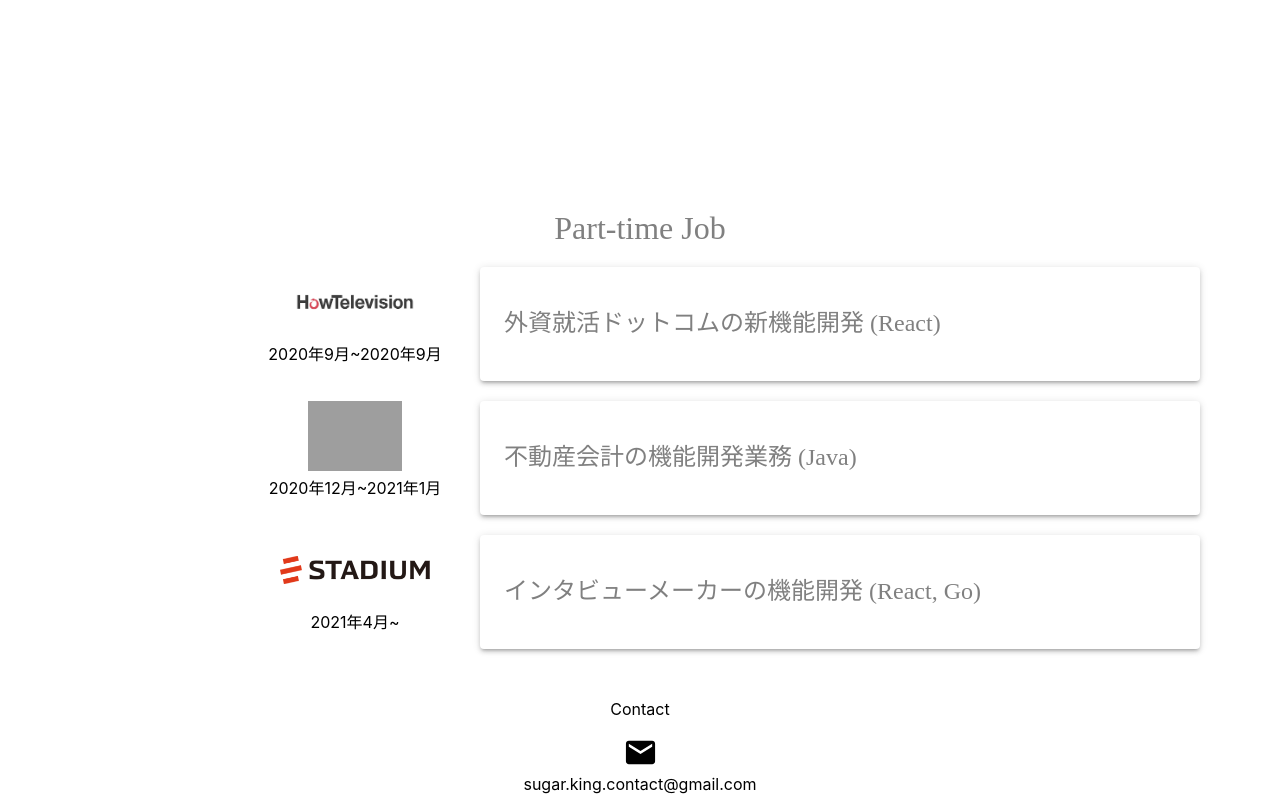
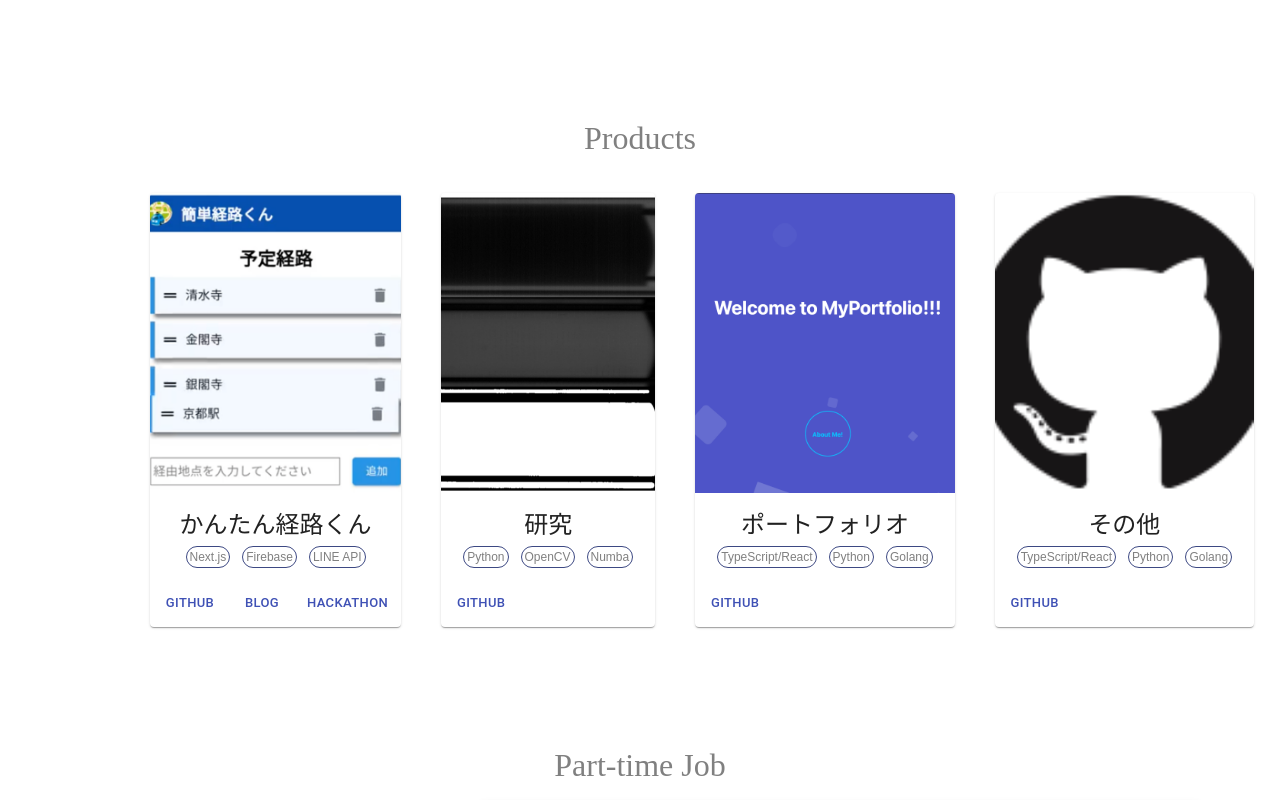
Before and after one commit to sugar-cat7/my-portfolio, a Next.js app: page / in a window 1280 px wide. Shown: the part 840-1640 px from the top of the page. Built offline with nearby package versions, Linux system fonts and the light colour scheme; grey boxes are pictures that could not be loaded.

Commit message:
fix layout and product add

```diff
--- a/assets/data.json
+++ b/assets/data.json
@@ -26,5 +26,45 @@
     "外資就活ドットコムの新機能開発",
     "不動産会計の機能開発業務",
     "インタビューメーカーの機能開発"
+  ],
+  "devEx": [
+    {
+      "id": 0,
+      "url": "/images/dev_exp/keiro.png",
+      "title": "かんたん経路くん",
+      "skill": ["Next.js", "Firebase", "LINE API"],
+      "link": {
+        "GitHub": "https://github.com/toshikingggg/MobilityApp",
+        "Blog": "https://sugarking.hatenablog.com/entry/2021/07/26/200000",
+        "Hackathon": "https://nyle-hack.com/"
+      }
+    },
+    {
+      "id": 1,
+      "url": "/images/dev_exp/opencv.png",
+      "title": "研究",
+      "skill": ["Python", "OpenCV", "Numba"],
+      "link": {
+        "GitHub": "https://github.com/toshikingggg/lab"
+      }
+    },
+    {
+      "id": 2,
+      "url": "/images/dev_exp/portfolio.png",
+      "title": "ポートフォリオ",
+      "skill": ["TypeScript/React", "Python", "Golang"],
+      "link": {
+        "GitHub": "https://github.com/toshikingggg/my-portfolio"
+      }
+    },
+    {
+      "id": 3,
+      "url": "/images/github.png",
+      "title": "その他",
+      "skill": ["TypeScript/React", "Python", "Golang"],
+      "link": {
+        "GitHub": "https://github.com/toshikingggg"
+      }
+    }
   ]
 }
--- a/components/About.module.css
+++ b/components/About.module.css
@@ -74,6 +74,7 @@
   position: relative;
   height: 60px;
   width: 240px;
+
   font-size: 1.6em;
   padding: 0 2em;
   cursor: pointer;
--- a/components/Career.module.css
+++ b/components/Career.module.css
@@ -20,7 +20,7 @@
 }
 
 .corp {
-  margin-bottom: 16px;
+  /* margin-bottom: 16px; */
 }
 .corpspacer {
   margin-bottom: 16px;
@@ -37,7 +37,7 @@
 @media screen and (min-width: 900px) {
   .wrappercareer {
     margin-top: 100px;
-    height: 100vh;
+    height: 100%;
 
     /* margin: 0 auto; */
   }
@@ -52,10 +52,10 @@
     grid-template-areas: 'corpicon   corptext';
     grid-template-columns: 1fr 3fr;
     margin: 20px;
-    /* text-align: center;
-    justify-content: center; */
-    margin-left: 200px;
-
+    text-align: center;
+    justify-content: center;
+    /* margin-left: 200px; */
+    /* align-items: center; */
     /* margin: 0 auto; */
   }
 
@@ -63,6 +63,9 @@
     grid-area: corpicon;
     /* border-radius: 9999px; */
     object-fit: contain;
+    /* display: flex;
+    align-items: center;
+    justify-content: center; */
   }
 
   .corptext {
@@ -82,3 +85,9 @@
     margin: 0 auto;
   }
 }
+
+@media screen and (min-width: 1200px) {
+  .corp {
+    margin-left: 200px;
+  }
+}
--- /dev/null
+++ b/components/DevCards.module.css
@@ -0,0 +1,42 @@
+.cardtext {
+  color: gray;
+  border: solid 1.5px rgba(0, 17, 93, 0.76);
+  border-radius: 9999px;
+  padding: 3px;
+  margin: 6px;
+  font-size: 12px;
+}
+.container {
+  /* height: 100vh; */
+}
+.wrapper {
+  /* margin-left: 100px; */
+  text-align: center;
+  /* margin-right: 30px; */
+  align-items: center;
+}
+
+.wrapperInner {
+  margin: 20px;
+}
+.text {
+  font-size: 24px;
+  color: grey;
+  font-family: 'Times New Roman', Times, serif;
+  margin-bottom: 16px;
+  /* width: 650px; */
+}
+.cardmedia {
+  height: '400';
+  width: '300';
+}
+@media screen and (min-width: 900px) {
+  .wrapper {
+    display: flex;
+    margin-left: 100px;
+    margin-right: 100px;
+  }
+  .text {
+    font-size: 32px;
+  }
+}
--- /dev/null
+++ b/components/DevCards.tsx
@@ -0,0 +1,78 @@
+import { makeStyles } from '@material-ui/core/styles';
+import Card from '@material-ui/core/Card';
+import CardActionArea from '@material-ui/core/CardActionArea';
+import CardActions from '@material-ui/core/CardActions';
+import CardContent from '@material-ui/core/CardContent';
+import CardMedia from '@material-ui/core/CardMedia';
+import Button from '@material-ui/core/Button';
+import Typography from '@material-ui/core/Typography';
+import dataset from '../assets/data.json';
+import styles from './DevCards.module.css';
+const useStyles = makeStyles({
+  root: {
+    maxWidth: '300px',
+    textAlign: 'center',
+    margin: '0 auto',
+  },
+});
+
+type Datas = {
+  url: string;
+  title: string;
+  skill: string[];
+  link: {
+    GitHub: string;
+    Blog?: string;
+    Hackathon?: string;
+  };
+};
+
+type Data = {
+  GitHub: string;
+  Blog?: string;
+  Hackathon?: string;
+};
+
+const devDatas = dataset.devEx;
+
+export default function ImgMediaCard() {
+  const classes = useStyles();
+
+  return (
+    <div className={styles.container}>
+      <div className={styles.text}>Products</div>
+      <div className={styles.wrapper}>
+        {devDatas.map((devData: Datas) => (
+          <div className={styles.wrapperInner}>
+            <Card className={classes.root} id="section1">
+              <CardActionArea>
+                <CardMedia
+                  component="img"
+                  image={devData.url}
+                  height="300px"
+                  width="300px"
+                />
+                <CardContent>
+                  <Typography gutterBottom variant="h5" component="h2">
+                    {devData.title}
+                  </Typography>
+                  {devData.skill.map((d) => (
+                    <span className={styles.cardtext}>{d}</span>
+                  ))}
+                </CardContent>
+              </CardActionArea>
+              <CardActions>
+                {/* {Object.keys(devData.link).map((d: string) => ( */}
+                {(Object.keys(devData.link) as (keyof Data)[]).map((d) => (
+                  <Button size="small" color="primary">
+                    <a href={devData.link[d]}>{d}</a>
+                  </Button>
+                ))}
+              </CardActions>
+            </Card>
+          </div>
+        ))}
+      </div>
+    </div>
+  );
+}
--- a/components/Layout.module.css
+++ b/components/Layout.module.css
@@ -1,5 +1,10 @@
 .container {
-  /* background-color: blue; */
   text-align: center;
   padding: 30px;
 }
+
+@media screen and (max-width: 900px) and (min-width: 768px) {
+  .container {
+    margin: 0 50px;
+  }
+}
--- a/pages/index.tsx
+++ b/pages/index.tsx
@@ -1,16 +1,18 @@
 import Head from 'next/head';
 import { motion, useMotionValue, useTransform } from 'framer-motion';
-import { Link, animateScroll as scroll } from 'react-scroll';
 import ArrowForwardIosIcon from '@material-ui/icons/ArrowForwardIos';
 import Layout from '../components/Layout';
 import styles from '../styles/Home.module.css';
 import AboutMe from '../components/About';
+import DevCards from '../components/DevCards';
 import Career from '../components/Career';
-
+import Link from 'next/link';
 const Home: React.FunctionComponent = () => (
   <>
     <Layout>
       <AboutMe />
+      <div className={styles.spacer} />
+      <DevCards />
       <div className={styles.spacer} />
       <Career />
       <div className={styles.spacer} />
```
Also changed, not shown: tsconfig.json (+3 -9 lines), public/images/dev_exp/keiro.png (added), public/images/stadium.jpg.
